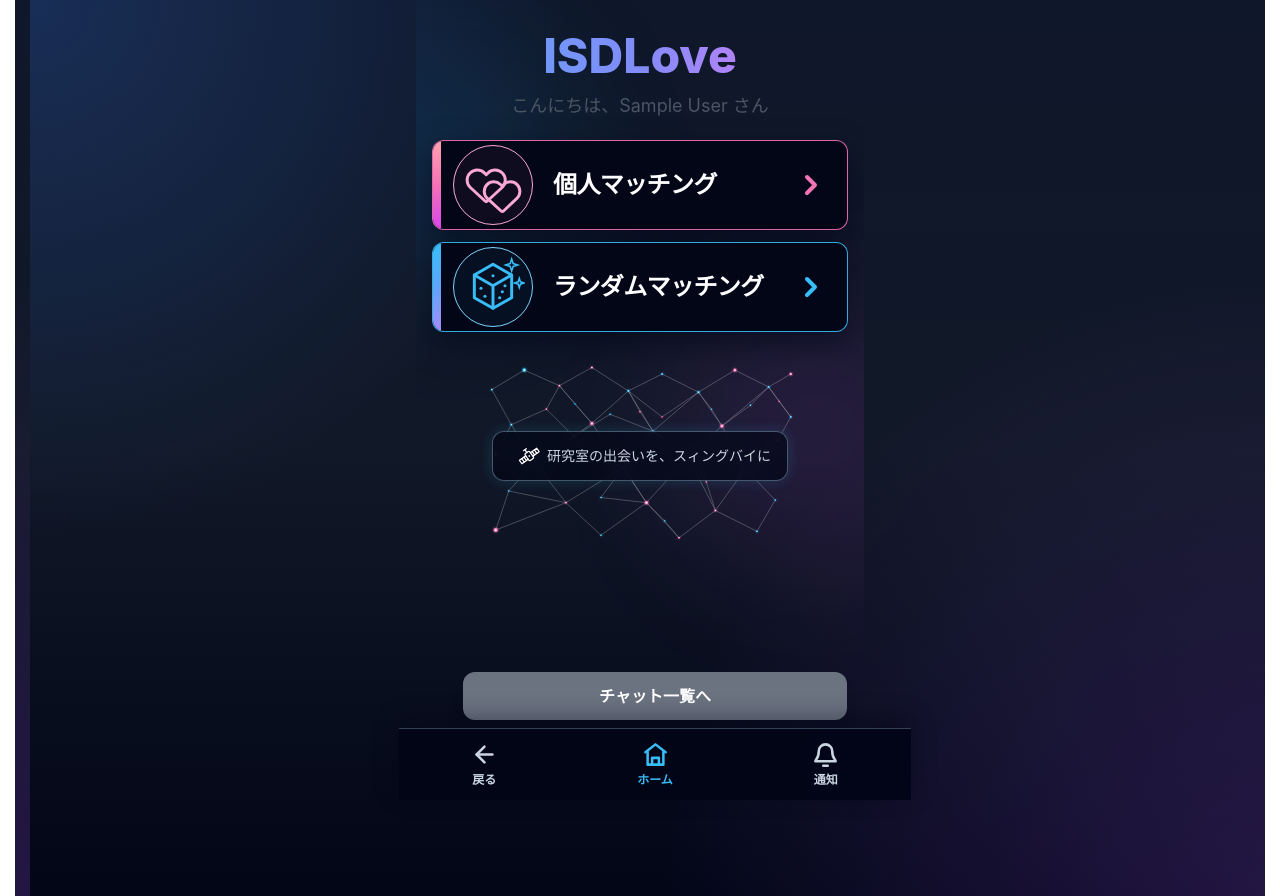
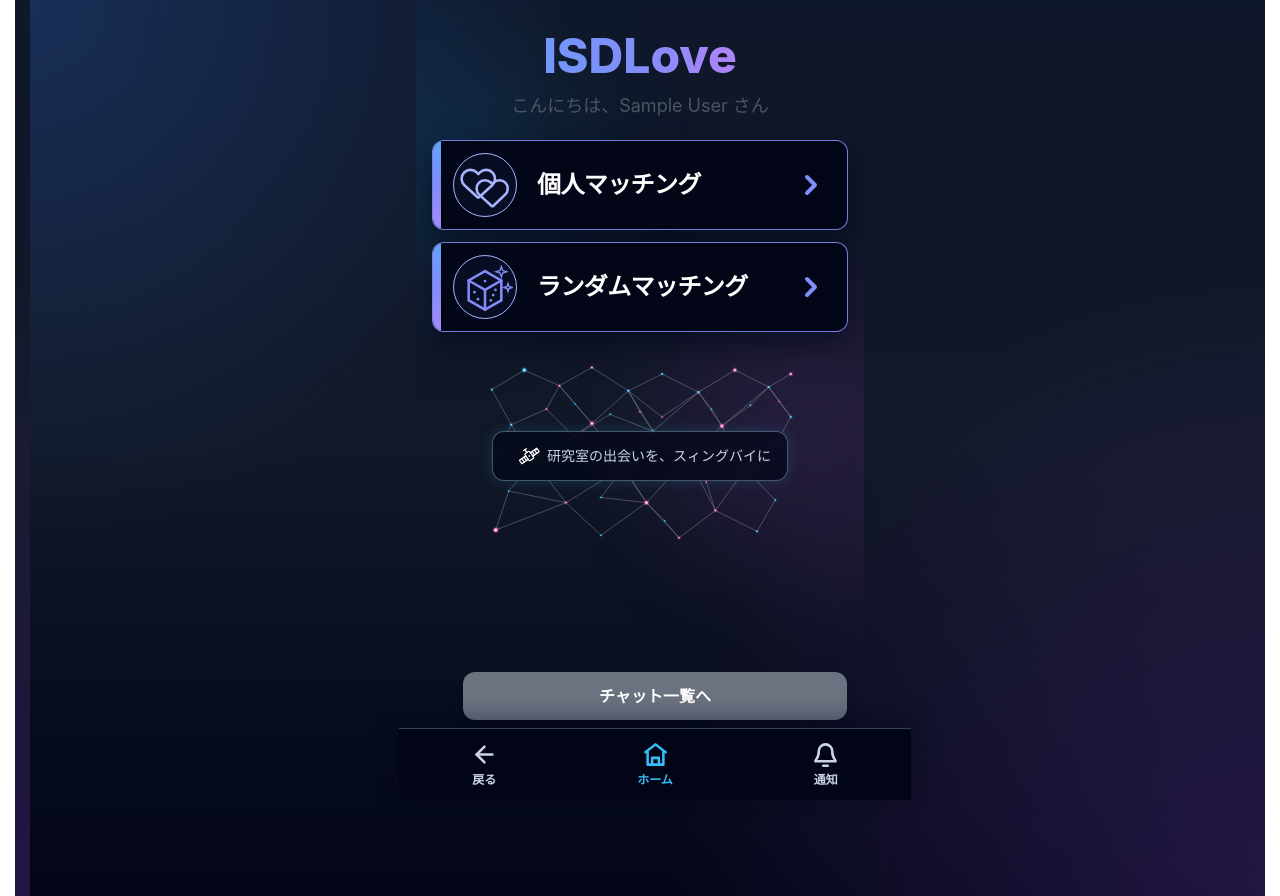
Before and after one commit to ISDL-hackathon/2026-teamE, a React (Vite) app in the folder client/: page / in a window 1280 px wide. Built offline with nearby package versions, Linux system fonts and the light colour scheme; no server answers; sample sign-in values are in the browser's storage.

Commit message:
ホーム画面の編集2

```diff
--- a/client/src/pages/TopSenior.jsx
+++ b/client/src/pages/TopSenior.jsx
@@ -30,9 +30,9 @@ export default function TopSenior() {
        <section className="space-y-3">
   <Link
     to="/swipe"
-   className="group relative flex min-h-[90px] items-center gap-5 overflow-hidden rounded-xl border border-pink-400/90 bg-slate-950 px-5 shadow-[0_12px_30px_rgba(2,6,23,0.55)] transition duration-200 hover:-translate-y-0.5 hover:border-pink-300 before:absolute before:inset-y-0 before:left-0 before:w-2 before:bg-gradient-to-b before:from-rose-300 before:via-pink-400 before:to-fuchsia-500"
+    className="group relative flex min-h-[90px] items-center gap-5 overflow-hidden rounded-xl border border-indigo-400/90 bg-slate-950 px-5 shadow-[0_12px_30px_rgba(2,6,23,0.55)] transition duration-200 hover:-translate-y-0.5 hover:border-indigo-300 before:absolute before:inset-y-0 before:left-0 before:w-2 before:bg-gradient-to-b before:from-blue-400 before:via-indigo-400 before:to-violet-400"
   >
-    <span className="flex h-20 w-20 shrink-0 items-center justify-center rounded-full border border-pink-300 bg-pink-400/5 text-pink-300">
+    <span className="flex h-16 w-16 shrink-0 items-center justify-center rounded-full border border-indigo-300 bg-indigo-400/5 text-indigo-300">
   <svg
     viewBox="0 0 48 48"
     fill="none"
@@ -40,7 +40,7 @@ export default function TopSenior() {
     strokeWidth="2.2"
     strokeLinecap="round"
     strokeLinejoin="round"
-    className="h-16 w-16 -translate-x-1.5 overflow-visible"
+    className="h-14 w-14 -translate-x-1.5 -translate-y-0.5 overflow-visible"
     aria-hidden="true"
   >
     <path d="m22.5 36-11-10.1a7.6 7.6 0 0 1-.2-10.9 7.6 7.6 0 0 1 10.7-.1l1.4 1.4 1.4-1.4a7.6 7.6 0 0 1 10.7.1 7.6 7.6 0 0 1-.2 10.9L24.3 36a1.3 1.3 0 0 1-1.8 0Z" />
@@ -64,7 +64,7 @@ export default function TopSenior() {
       strokeWidth="3"
       strokeLinecap="round"
       strokeLinejoin="round"
-      className="h-8 w-8 shrink-0 text-pink-400 transition group-hover:translate-x-1"
+      className="h-8 w-8 shrink-0 text-indigo-400 transition group-hover:translate-x-1"
       aria-hidden="true"
     >
       <path d="m9 6 6 6-6 6" />
@@ -73,22 +73,22 @@ export default function TopSenior() {
 
   <Link
     to="/random"
-    className="group relative flex min-h-[90px] items-center gap-5 overflow-hidden rounded-xl border border border-sky-400/90 bg-slate-950 px-5 shadow-[0_12px_30px_rgba(2,6,23,0.55)] transition duration-200 hover:-translate-y-0.5 hover:border-sky-300 before:absolute before:inset-y-0 before:left-0 before:w-2 before:bg-gradient-to-b before:from-sky-400 before:via-blue-400 before:to-violet-400"
+    className="group relative flex min-h-[90px] items-center gap-5 overflow-hidden rounded-xl border border border-indigo-400/90 bg-slate-950 px-5 shadow-[0_12px_30px_rgba(2,6,23,0.55)] transition duration-200 hover:-translate-y-0.5 hover:border-indigo-300 before:absolute before:inset-y-0 before:left-0 before:w-2 before:bg-gradient-to-b before:from-blue-400 before:via-indigo-400 before:to-violet-400"
   >
-    <span className="flex h-20 w-20 shrink-0 items-center justify-center rounded-full border border-sky-300 bg-sky-400/5 text-sky-300 ">
+    <span className="flex h-16 w-16 shrink-0 items-center justify-center rounded-full border border-indigo-300 bg-indigo-400/5 text-indigo-300">
   <svg
     viewBox="0 0 48 48"
     fill="none"
     strokeWidth="2.2"
     strokeLinecap="round"
     strokeLinejoin="round"
-    className="h-16 w-16"
+    className="h-14 w-14 translate-y-1"
     aria-hidden="true"
   >
     <defs>
       <linearGradient id="random-icon-gradient" x1="8" y1="6" x2="42" y2="42">
-        <stop stopColor="#38bdf8" />
-        <stop offset="1" stopColor="#e879f9" />
+        <stop stopColor="#818cf8" />
+<stop offset="1" stopColor="#a78bfa" />
       </linearGradient>
     </defs>
 
@@ -137,7 +137,7 @@ export default function TopSenior() {
       strokeWidth="3"
       strokeLinecap="round"
       strokeLinejoin="round"
-      className="h-8 w-8 shrink-0 text-sky-400 transition group-hover:translate-x-1"
+      className="h-8 w-8 shrink-0 text-indigo-400 transition group-hover:translate-x-1"
       aria-hidden="true"
     >
       <path d="m9 6 6 6-6 6" />
```
